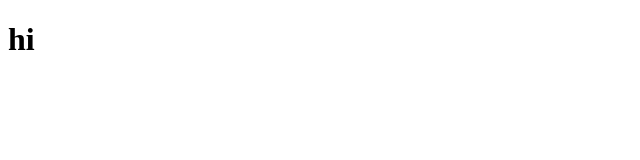
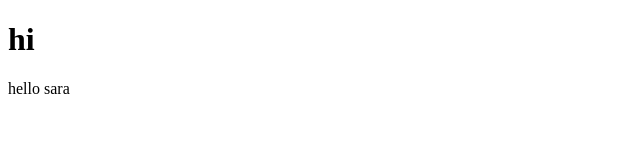
Before and after one commit to hallak-sara/git, a plain HTML site: page test.html in a window 1280 px wide. Shown: the full height of the page, 0-640 px from the left. Drawn offline with Linux system fonts and the light colour scheme.

Commit message:
hello.html test.html test3.html delet

```diff
--- a/test.html
+++ b/test.html
@@ -7,5 +7,6 @@
 </head>
 <body>
     <h1>hi</h1>
+    <p>hello sara </p>
 </body>
 </html>
```
Also changed, not shown: hello.html (deleted, +0 -1 lines), test3.html (deleted).
